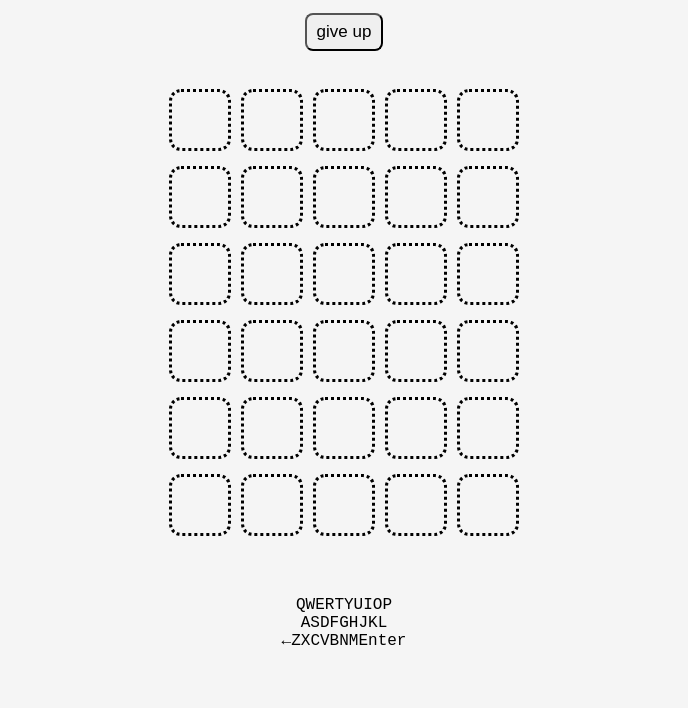
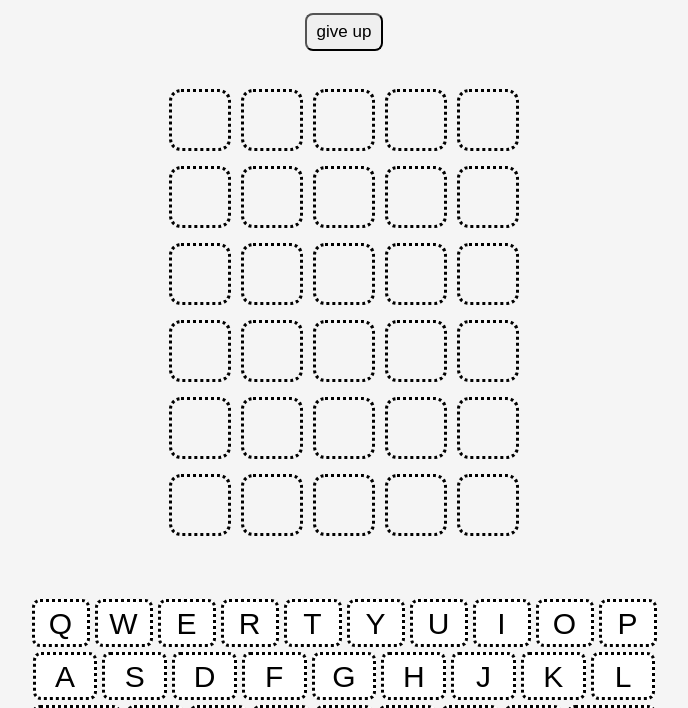
Before and after one commit to itskme/wordle-clone, a plain HTML site: page index.html in a window 1280 px wide. Shown: the part 92-800 px from the top of the page, without its empty margins (296-984 px from the left). Drawn offline with Linux system fonts and the light colour scheme.

Commit message:
CSS done

```diff
--- a/style.css
+++ b/style.css
@@ -100,3 +100,45 @@ html, body{
 	display: flex;
 	justify-content: center;
 }
+
+.keyboardKey_s, .keyboardKey_m, .keyboardKey_l{
+	background-color: #ffffff;
+	font-size: 30px;
+	height: 32px;
+	padding: 5px 0;
+	margin: 2.5px;
+	display: flex;
+	justify-content: center;
+	font-family: arial;
+	cursor: pointer;
+	border: 3px dotted;
+	border-radius: 8px;
+}
+
+.keyboardKey_s{
+	width: 52px;
+}
+
+.keyboardKey_m{
+	width: 58.75px;
+}
+
+.keyboardKey_l{
+	width: 83px;
+}
+
+
+.blockGreen{
+	background-color: #35a535;
+	color:#fff;
+}
+
+.blockGrey{
+	background-color: #8b8989;
+	color:#fff;
+}
+
+.blockGold{
+	background-color: #e7e303;
+	color:#fff;
+}
```
